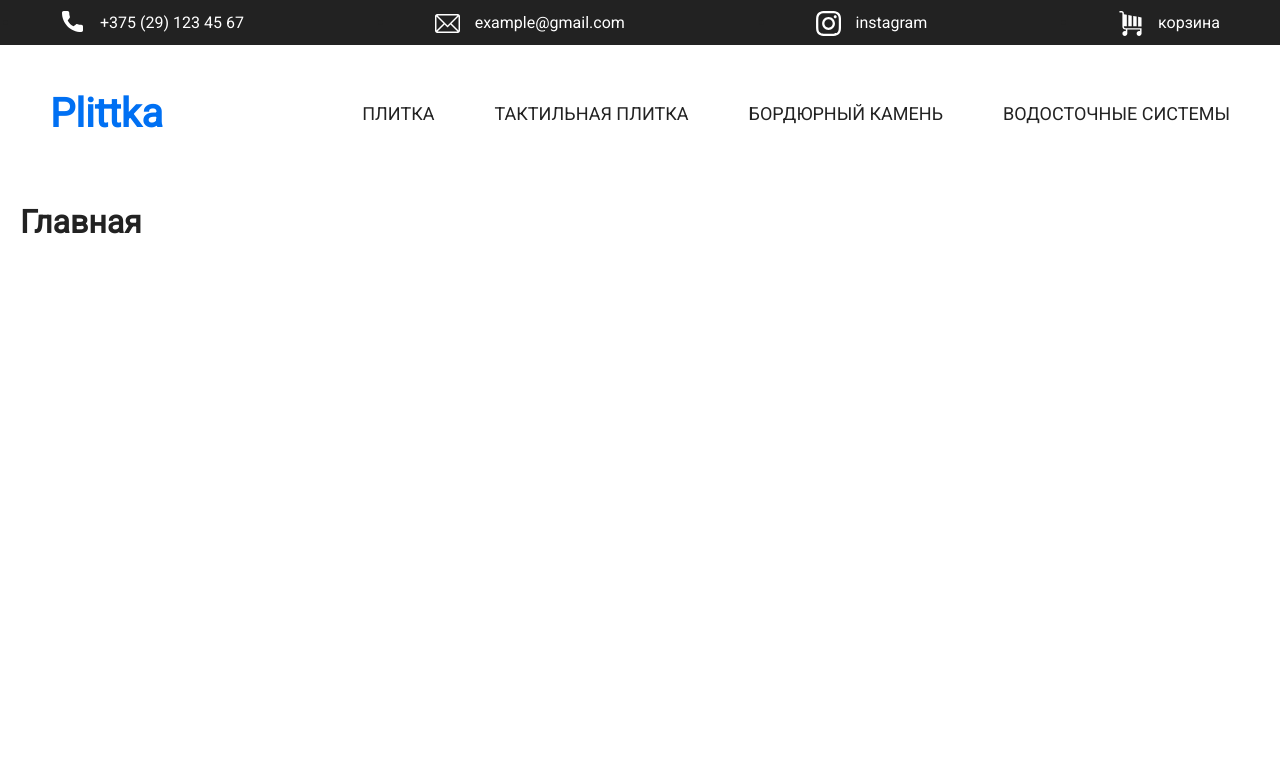
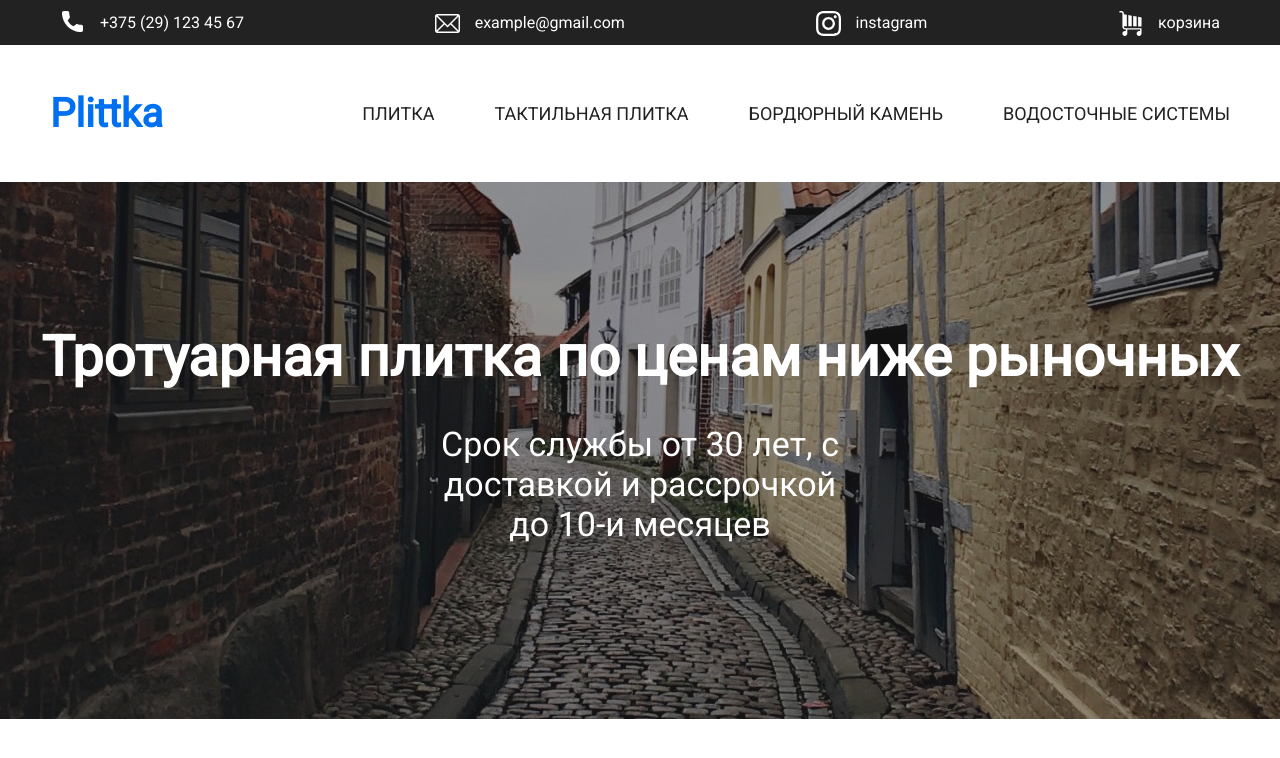
Before and after one commit to eugeneborodko/plittka-store, a Next.js app: page / in a window 1280 px wide. Shown: the top 758 px of the page. Built offline with nearby package versions, Linux system fonts and the light colour scheme.

Commit message:
feat: add preview

```diff
--- a/components/layout.component.js
+++ b/components/layout.component.js
@@ -9,8 +9,6 @@ export default ({ children, title = 'Интернет-магизин плитк
   </Head>
   <Header />
   <main className="main">
-    <div className="container">
-      {children}
-    </div>
+    {children}
   </main>
 </>
--- /dev/null
+++ b/components/preview.component.js
@@ -0,0 +1,9 @@
+import './../styles/preview.scss'
+
+export default () =>
+  <div className="preview">
+    <div className="container container_preview">
+      <h2 className="preview__title">Тротуарная плитка по ценам ниже рыночных</h2>
+      <p className="preview__paragraph">Срок службы от 30 лет, с доставкой и рассрочкой до 10-и месяцев</p>
+    </div>
+  </div>
--- a/pages/index.js
+++ b/pages/index.js
@@ -1,7 +1,8 @@
 import Layout from './../components/layout.component'
+import Preview from './../components/preview.component'
 import './../styles/index.scss'
 
 export default () =>
   <Layout title={'Главная'}>
-    <h1>Главная</h1>
+    <Preview />
   </Layout>
--- /dev/null
+++ b/styles/preview.scss
@@ -0,0 +1,43 @@
+.preview {
+  position: relative;
+  width: 100%;
+  height: 537px;
+  display: flex;
+  justify-content: center;
+  align-items: center;
+  background: url("/images/backgrounds/bg-1.jpg") no-repeat center;
+
+  &:before {
+    content: "";
+    position: absolute;
+    width: 100%;
+    height: 100%;
+    top: 0;
+    left: 0;
+    background: #222222;
+    opacity: 0.5;
+  }
+
+  &__title {
+    margin: 0;
+    color: #ffffff;
+    font-size: 56px;
+  }
+
+  &__paragraph {
+    max-width: 400px;
+    color: #ffffff;
+    font-size: 34px;
+    text-align: center;
+  }
+}
+
+.container {
+  &.container_preview {
+    z-index: 2;
+    display: flex;
+    justify-content: center;
+    align-items: center;
+    flex-direction: column;
+  }
+}
```
Also changed, not shown: public/images/backgrounds/bg-1.jpg (added).
